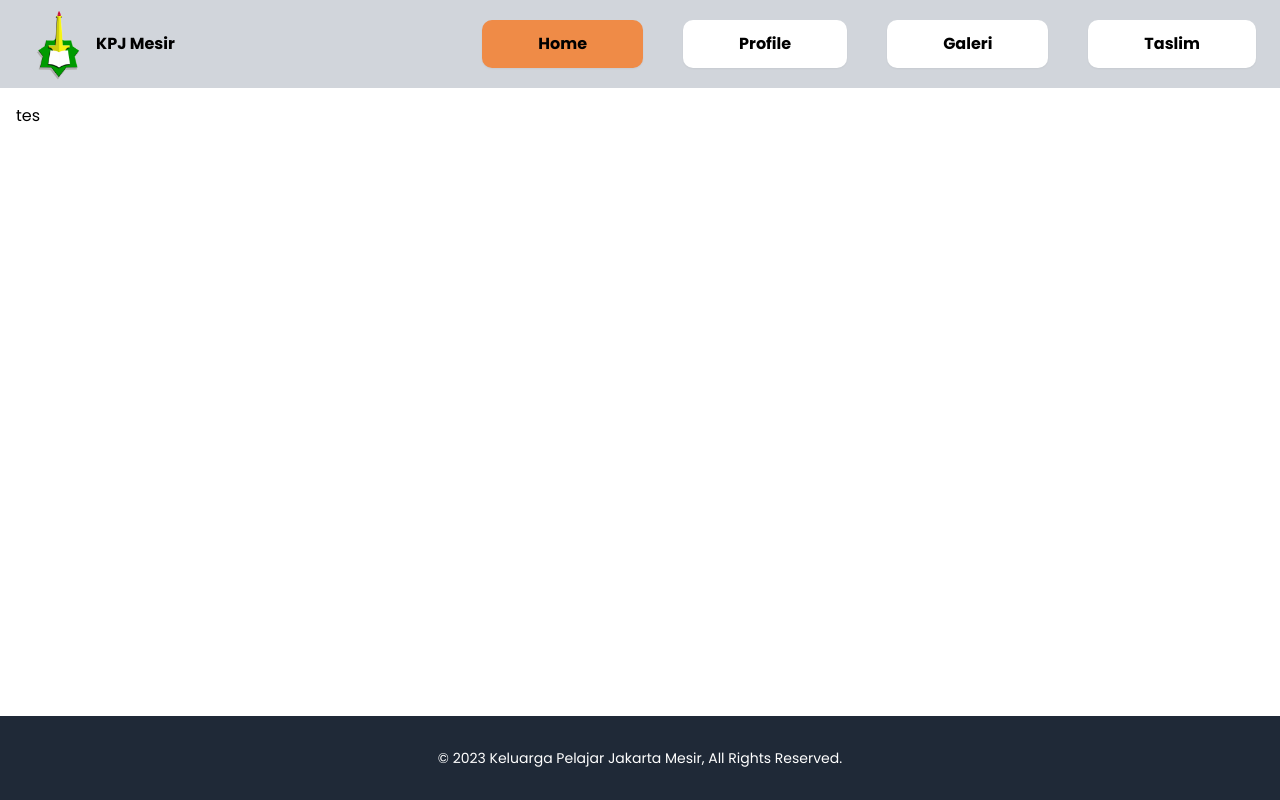
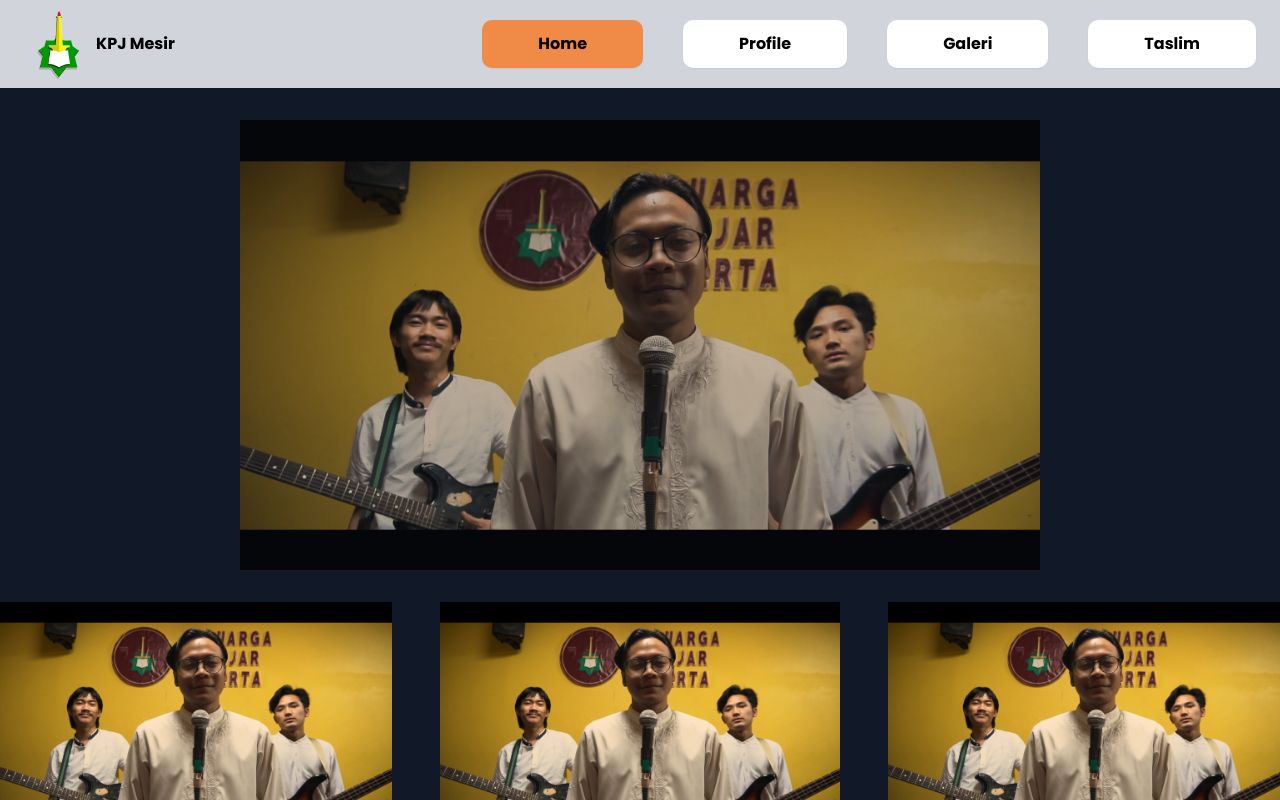
Before and after one commit to crnp/KPJ, a Next.js app: page / in a window 1280 px wide. Built offline with nearby package versions, Linux system fonts and the light colour scheme.

Commit message:
navbar and hero

```diff
--- a/src/components/layouts/Main.tsx
+++ b/src/components/layouts/Main.tsx
@@ -15,6 +15,8 @@ import Link from 'next/link';
 // import { HiMail } from 'react-icons/hi';
 import Sidebar from './Sidebar';
 import Navbar from './Navbar';
+import { cx } from '@/utils/cx';
+import { useScrollPosition } from '@/utils/useScrollPositions';
 
 type IMainProps = {
   meta: ReactNode;
@@ -23,17 +25,17 @@ type IMainProps = {
 
 export default function Main(props: IMainProps) {
   const [isOpen, setIsOpen] = useState(false);
+  const scrollPos = useScrollPosition();
   return (
     <>
       {props.meta}
-      <div className="flex flex-col antialiased h-screen">
-        <div className="sticky lg:hidden">
+      <div className="flex flex-col antialiased h-screen overflow-x-hidden">
+        <div className="sticky top-0 bg-gray-200 lg:hidden">
           <div className="flex justify-between items-center px-8 py-4">
             <NextImage
-              className="w-32 md:w-40"
               src="/assets/images/logo.png"
-              width="90"
-              height="90"
+              width="64"
+              height="64"
               alt="KPJ Mesir"
             />
             <GiHamburgerMenu
@@ -85,12 +87,10 @@ export default function Main(props: IMainProps) {
             </Dialog>
           </Transition>
         </div>
-        <nav className="hidden lg:block">
+        <nav className="hidden lg:block sticky top-0 z-20 h-full bg-gray-300 ">
           <Navbar />
         </nav>
-        <main className="flex-col overflow-x-hidden h-screen px-4 py-4">
-          {props.children}
-        </main>
+        <main className="flex-col min-h-screen">{props.children}</main>
         <footer className="flex flex-col justify-center items-center mt-8 text-center text-sm py-8 bg-gray-800">
           {/* <div className="flex gap-4 mb-6 group justify-end">
             <Link href="https://whatsapp.com">
--- a/src/components/layouts/Navbar.tsx
+++ b/src/components/layouts/Navbar.tsx
@@ -43,11 +43,10 @@ export default function Navbar() {
   return (
     <div
       className={cx(
-        scrollPos > 200 ? 'shadow bg-gray-300' : 'shadow-none',
-        'sticky top-0 z-20 h-full transition-all ease-in-out bg-gray-300'
+        scrollPos < 200 ? 'py-0' : 'py-0',
+        'mx-auto px-4 sm:px-6 transition-all ease-in-out'
       )}
     >
-      <div className="mx-auto px-4 sm:px-6">
       <div className="flex justify-between items-center py-2 px-8 xl:px-0 md:justify-start md:space-x-10">
         <div className="flex justify-start items-center lg:flex-1">
           <NextImage
@@ -71,6 +70,5 @@ export default function Navbar() {
         </nav>
       </div>
     </div>
-    </div>
   );
 }
--- a/src/pages/index.tsx
+++ b/src/pages/index.tsx
@@ -1,3 +1,4 @@
+import NextImage from '@/components/NextImage';
 import Main from '@/components/layouts/Main';
 import Meta from '@/components/layouts/Meta';
 import Head from 'next/head';
@@ -10,7 +11,38 @@ export default function Home() {
         <Meta title="KPJ Mesir" description="Keluarga Pelajar Jakarta Mesir" />
       }
     >
-      <section>tes</section>
+      <section className="flex flex-col justify-center items-center p-8 bg-gray-900">
+        <div className="mb-8">
+          <NextImage
+            useSkeleton
+            src="/assets/images/thumbnail.jpg"
+            width="800"
+            height="0"
+            alt="KPJ"
+          />
+        </div>
+        <div className="flex gap-12">
+          <NextImage
+            src="/assets/images/thumbnail.jpg"
+            width="400"
+            height="0"
+            alt="KPJ"
+          />
+          <NextImage
+            src="/assets/images/thumbnail.jpg"
+            width="400"
+            height="0"
+            alt="KPJ"
+          />
+          <NextImage
+            src="/assets/images/thumbnail.jpg"
+            width="400"
+            height="0"
+            alt="KPJ"
+          />
+        </div>
+      </section>
+      <section className="bg-blue-300 h-screen">section 2</section>
     </Main>
   );
 }
```
Also changed, not shown: public/assets/images/thumbnail.jpg (added), src/components/Seo.tsx (deleted). Lines whose indentation alone changed are shown as unchanged.
